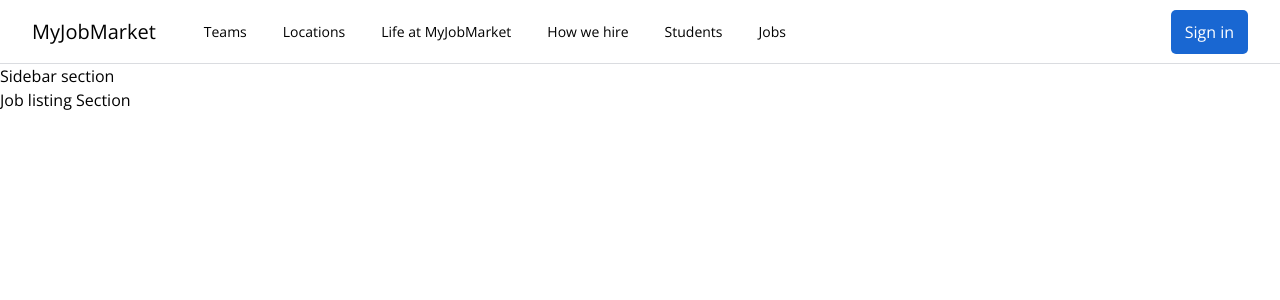
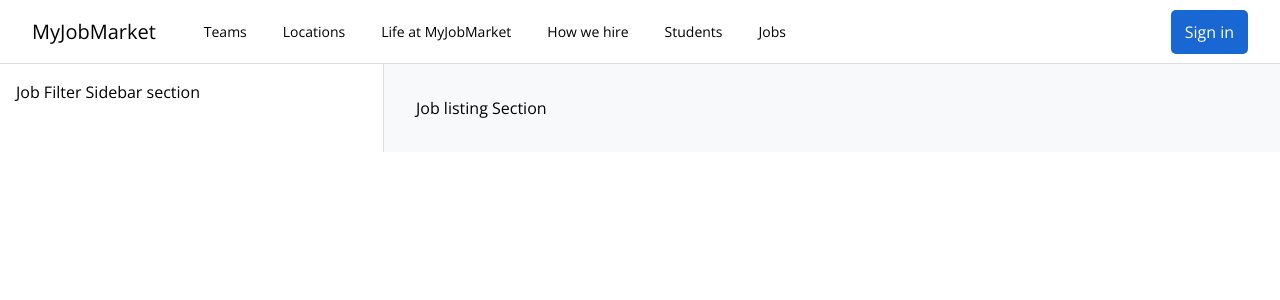
Before and after one commit to karimisdm/Search_Job, a Vue app in the folder search-job/: page /jobs/results in a window 1280 px wide. Shown: the top 300 px of the page. Built offline with nearby package versions, Linux system fonts and the light colour scheme.

Commit message:
updated styles

```diff
--- a/search-job/src/components/JobFilterSidebar.vue
+++ b/search-job/src/components/JobFilterSidebar.vue
@@ -1,5 +1,9 @@
 <script setup>
 </script>
 <template>
-    <div>Sidebar section</div>
+    <div
+    class="flex w-96 flex-col border-r border-solid border-brand-gray-1 bg-white p-4"
+    >
+    Job Filter Sidebar section
+    </div>
 </template>
--- a/search-job/src/components/JobListing.vue
+++ b/search-job/src/components/JobListing.vue
@@ -1,7 +1,7 @@
 <script setup>
 </script>
 <template>
-    <main>
+    <main class="flex-auto bg-brand-gray-2 p-8">
         Job listing Section
     </main>
 </template>
--- a/search-job/src/output.css
+++ b/search-job/src/output.css
@@ -703,12 +703,20 @@ video {
   width: 20rem;
 }
 
+.w-96 {
+  width: 24rem;
+}
+
 .w-full {
   width: 100%;
 }
 
 .flex-1 {
   flex: 1 1 0%;
+}
+
+.flex-auto {
+  flex: 1 1 auto;
 }
 
 .border-collapse {
@@ -729,6 +737,10 @@ video {
 
 .grid-cols-12 {
   grid-template-columns: repeat(12, minmax(0, 1fr));
+}
+
+.flex-row {
+  flex-direction: row;
 }
 
 .flex-col {
@@ -853,6 +865,14 @@ video {
 .object-contain {
   -o-object-fit: contain;
      object-fit: contain;
+}
+
+.p-4 {
+  padding: 1rem;
+}
+
+.p-8 {
+  padding: 2rem;
 }
 
 .px-3 {
@@ -996,14 +1016,3 @@ video {
   outline: 2px solid transparent;
   outline-offset: 2px;
 }
-
-.focus\:ring-2:focus {
-  --tw-ring-offset-shadow: var(--tw-ring-inset) 0 0 0 var(--tw-ring-offset-width) var(--tw-ring-offset-color);
-  --tw-ring-shadow: var(--tw-ring-inset) 0 0 0 calc(2px + var(--tw-ring-offset-width)) var(--tw-ring-color);
-  box-shadow: var(--tw-ring-offset-shadow), var(--tw-ring-shadow), var(--tw-shadow, 0 0 #0000);
-}
-
-.focus\:ring-blue-500:focus {
-  --tw-ring-opacity: 1;
-  --tw-ring-color: rgb(59 130 246 / var(--tw-ring-opacity, 1));
-}
--- a/search-job/src/views/JobResultsView.vue
+++ b/search-job/src/views/JobResultsView.vue
@@ -12,10 +12,11 @@ const goHome = ()=>{
 
 </script>
 <template>
-    <h2>
-        <JobFilterSidebar/>
-        <JobListing/>
-    </h2>
+   <div class="flex w-full flex-row flex-nowrap">
+    <JobFilterSidebar/>
+    <JobListing/>
+
+   </div>
 
 
 </template>
```
